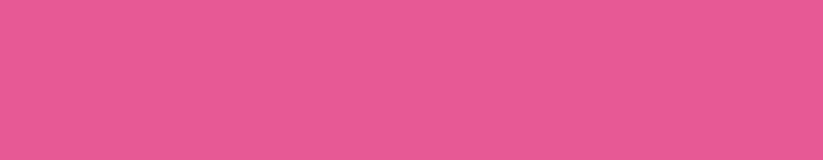
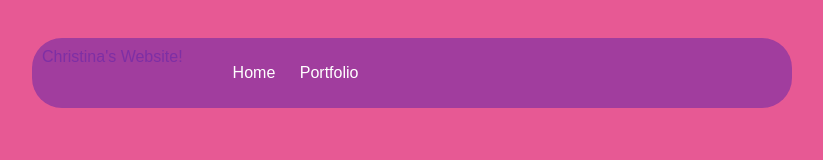
Before and after one commit to ChristinaLott/christina-lott.github.io, a plain HTML site: page portfolio.html in a window 1280 px wide. Shown: the whole page, without its empty margins (228-1051 px from the left). Drawn offline with Linux system fonts and the light colour scheme.

Commit message:
portfolio nav

```diff
--- a/portfolio.html
+++ b/portfolio.html
@@ -88,6 +88,19 @@
         </style>
     </head>
     <body>
-        <div id="all-contents"
+        <div id="all-contents">
+            <nav>
+                <header>Christina's Website!</header>
+                <ul>
+                    <li>
+                        <a href="index.html"> Home </a>
+                    </li>
+                    <li>
+                        <a href="portfolio.html"> Portfolio </a>
+                    </li>
+                </ul>
+            </nav>
+
+        </div>
     </body>
 </html>
```
